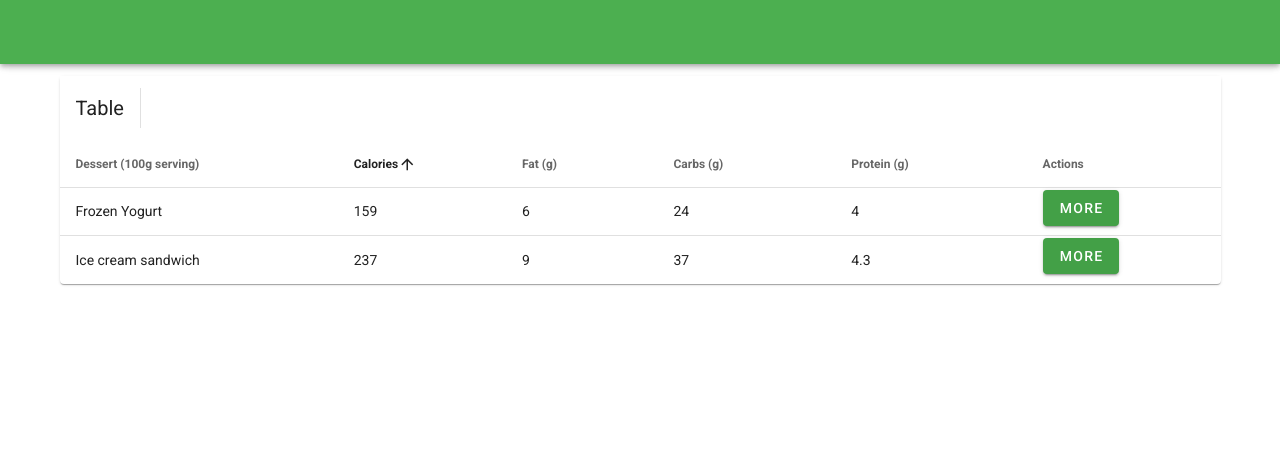
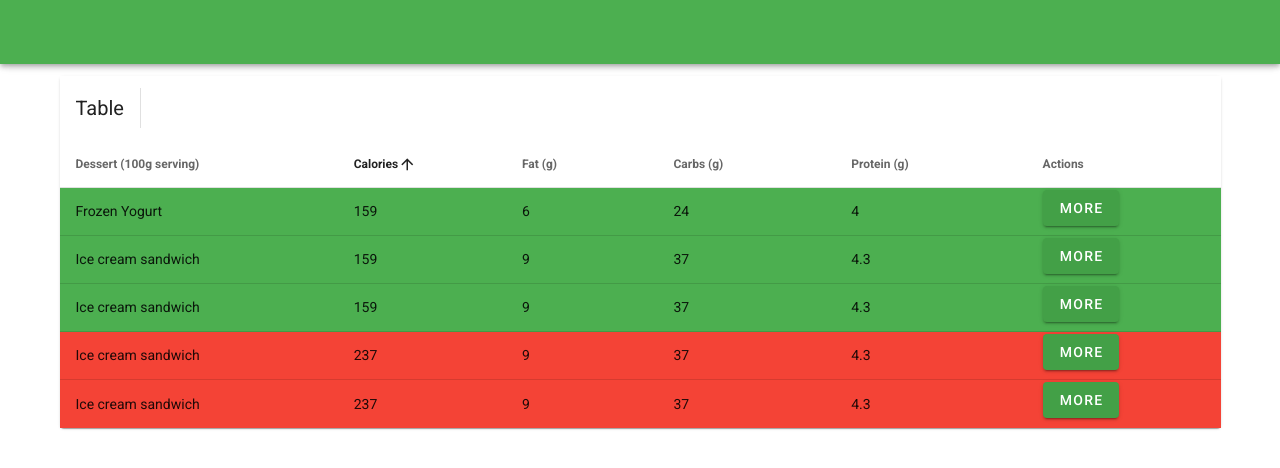
Before and after one commit to helgatrue/vue_project, a Vue app: page / in a window 1280 px wide. Shown: the top 468 px of the page. Built offline with nearby package versions, Linux system fonts and the light colour scheme.

Commit message:
Цвета: красный/зеленый

```diff
--- a/src/components/Table.vue
+++ b/src/components/Table.vue
@@ -6,28 +6,27 @@
                 sort-by="calories"
                 class="elevation-1"
                 :hide-default-footer="true"
+                :item-class="item => getDesertColor(item)"
         >
             <template v-slot:top>
-        <v-toolbar flat color="white"
-
-        >
+                <v-toolbar flat color="white">
                     <v-toolbar-title>Table</v-toolbar-title>
                     <v-divider
                             class="mx-4"
                             inset
                             vertical
                     ></v-divider>
-          <v-spacer></v-spacer>
                     <v-dialog v-model="dialog" max-width="500px">
-
                         <v-card>
                             <v-card-title>
                                 <span class="headline">{{ formTitle }}</span>
                             </v-card-title>
-
                             <v-card-actions>
                                 <v-spacer></v-spacer>
-                <v-btn color="green darken-1" text @click="save">Ок</v-btn>
+                                <v-btn color="green darken-1"
+                                       text @click="save">
+                                    Ок
+                                </v-btn>
                             </v-card-actions>
                         </v-card>
                     </v-dialog>
@@ -41,11 +40,9 @@
                         v-bind="attrs"
                         v-on="on"
                         @click="openMessage(item)"
-        >More</v-btn>
+                >More
+                </v-btn>
             </template>
-
-
-
         </v-data-table>
     </v-container>
 </template>
@@ -61,11 +58,11 @@
                     sortable: false,
                     value: 'name',
                 },
-        { text: 'Calories', value: 'calories' },
-        { text: 'Fat (g)', value: 'fat' },
-        { text: 'Carbs (g)', value: 'carbs' },
-        { text: 'Protein (g)', value: 'protein' },
-        { text: 'Actions', value: 'actions', sortable: false },
+                {text: 'Calories', value: 'calories'},
+                {text: 'Fat (g)', value: 'fat'},
+                {text: 'Carbs (g)', value: 'carbs'},
+                {text: 'Protein (g)', value: 'protein'},
+                {text: 'Actions', value: 'actions', sortable: false},
             ],
             desserts: [],
             editedIndex: -1,
@@ -86,27 +83,31 @@
         }),
 
         computed: {
-      formTitle () {
+            formTitle() {
                 return this.editedIndex === -1 ? 'Сообщение об ошибке' : 'Сообщение об ошибке'
             },
         },
 
         watch: {
-      dialog (val) {
+            dialog(val) {
                 val || this.close()
             },
         },
 
-    created () {
+        created() {
             this.initialize()
         },
 
         methods: {
-      getColor (messages) {
-        if (messages === true) return 'green'
-        else return 'red'
+            getDesertColor(dessert) {
+                if (dessert.calories === 159) return "green"
+                else return "red"
             },
-      initialize () {
+            // isDisable(dessert) {
+            //     if (dessert.calories === 159) return true
+            //     else return false
+            // },
+            initialize() {
                 this.desserts = [
                     {
                         name: 'Frozen Yogurt',
@@ -122,16 +123,37 @@
                         carbs: 37,
                         protein: 4.3,
                     },
+                    {
+                        name: 'Ice cream sandwich',
+                        calories: 237,
+                        fat: 9.0,
+                        carbs: 37,
+                        protein: 4.3,
+                    },
+                    {
+                        name: 'Ice cream sandwich',
+                        calories: 159,
+                        fat: 9.0,
+                        carbs: 37,
+                        protein: 4.3,
+                    },
+                    {
+                        name: 'Ice cream sandwich',
+                        calories: 159,
+                        fat: 9.0,
+                        carbs: 37,
+                        protein: 4.3,
+                    },
                 ]
             },
 
-      openMessage (item) {
+            openMessage(item) {
                 this.editedIndex = this.desserts.indexOf(item)
                 this.editedItem = Object.assign({}, item)
                 this.dialog = true
             },
 
-      close () {
+            close() {
                 this.dialog = false
                 this.$nextTick(() => {
                     this.editedItem = Object.assign({}, this.defaultItem)
@@ -139,7 +161,7 @@
                 })
             },
 
-      save () {
+            save() {
                 if (this.editedIndex > -1) {
                     Object.assign(this.desserts[this.editedIndex], this.editedItem)
                 } else {
```
Lines whose indentation alone changed are shown as unchanged.
